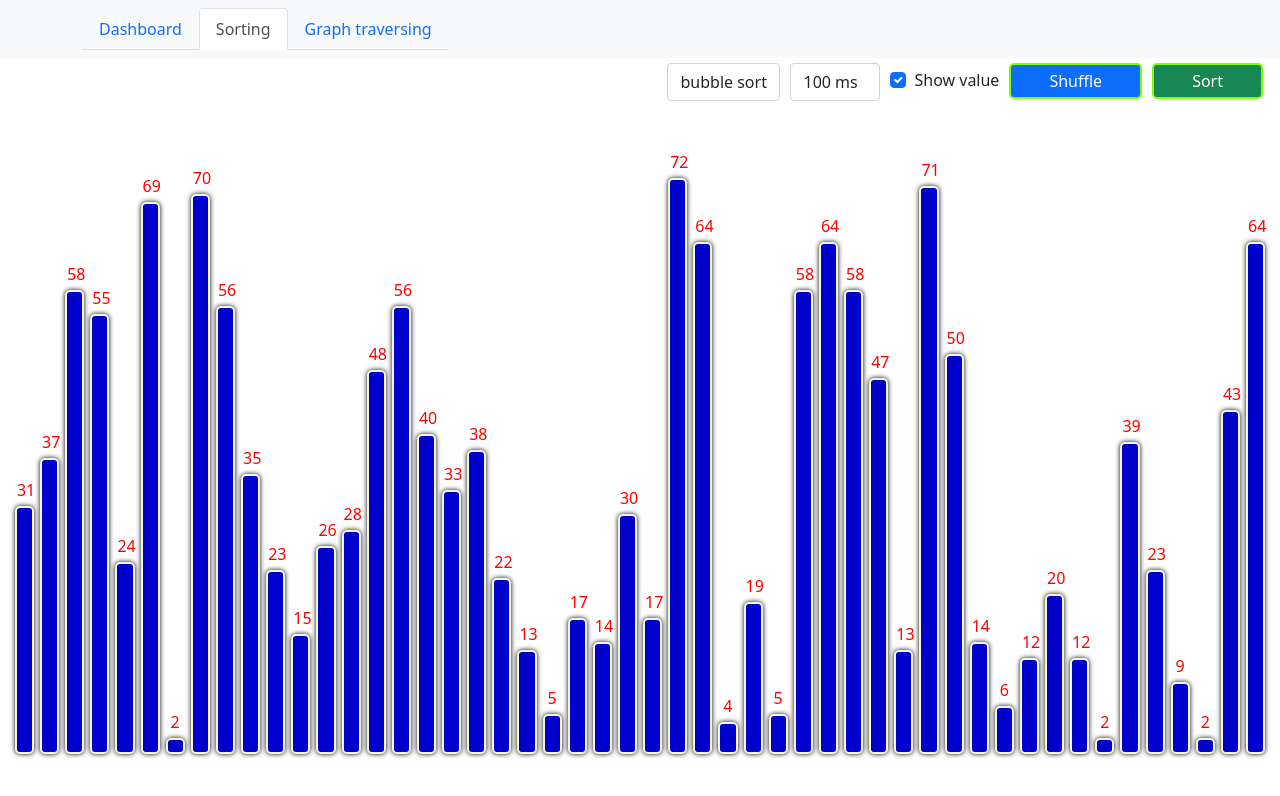
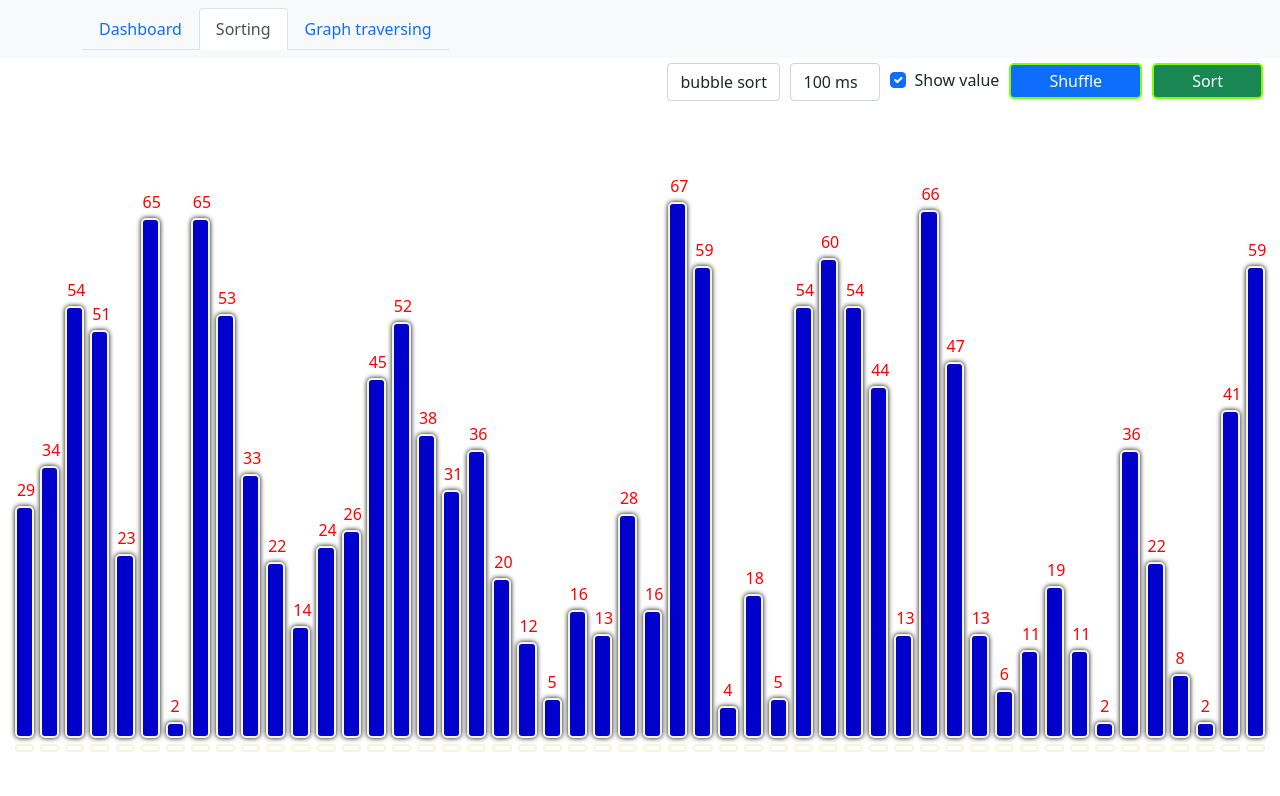
Before and after one commit to gitcseme/sort-visualizer, an Angular app: page /sort in a window 1280 px wide. Shown: the top 796 px of the page. Built offline with nearby package versions, Linux system fonts and the light colour scheme.

Commit message:
implemented working subarray indicator

```diff
--- a/src/app/display/display.component.css
+++ b/src/app/display/display.component.css
@@ -1,7 +1,7 @@
 .data-container {
   display: flex;
   align-items: flex-end;
-  height: 82vh;
+  height: 80vh;
   justify-content: center;
 }
 
@@ -45,6 +45,23 @@ span.amount {
   text-align: center;
 }
 
+/* Indicators */
+.data-indicator {
+  display: flex;
+}
+
+.data-indicator .item {
+  width: 40px;
+  height: 1vh;
+  margin: 3px;
+  border: 2px solid beige;
+  border-radius: 5px;
+}
+
+div.showIndicator {
+  background-color: aqua;
+}
+
 
 /* Top Options */
 
--- a/src/app/display/display.component.html
+++ b/src/app/display/display.component.html
@@ -48,3 +48,11 @@
     </div>
   </div>
 </div>
+<div class="row">
+  <div class="col">
+    <div class="data-indicator">
+      <div *ngFor="let i of indicators" class="item" [ngClass]="{ showIndicator: i }">
+      </div>
+    </div>
+  </div>
+</div>
--- a/src/app/display/display.component.ts
+++ b/src/app/display/display.component.ts
@@ -11,6 +11,8 @@ export class DisplayComponent implements OnInit, AfterViewInit {
   container: HTMLCollection | undefined;
 
   data: number[] = [];
+  arrayLength: number = 50;
+  indicators: boolean[] = [];
   showValue: boolean = true;
   operationDelay: number = 100;
   algorithms: string[] = ['bubble sort', 'merge sort'];
@@ -24,11 +26,17 @@ export class DisplayComponent implements OnInit, AfterViewInit {
 
   ngOnInit(): void {
     this.randomizeData();
+    this.indicators = new Array(this.arrayLength).fill(false);
   }
 
   async applySort() {
     this.sortAlgoService.metadataChnaged.subscribe((mdata: MetaData) => {
       this.changeColor(mdata.index1, mdata.index2, mdata.action);
+    });
+
+    this.sortAlgoService.workingSubArray.subscribe((subArray: {left: number, right: number}) => {
+      this.indicators = new Array(this.arrayLength).fill(false);
+      this.indicators.fill(true, subArray.left, subArray.right+1);
     });
 
     if (this.selectedAlgorithm == 'bubble sort') {
@@ -59,8 +67,8 @@ export class DisplayComponent implements OnInit, AfterViewInit {
 
   randomizeData(): void {
     this.data = [];
-    for (let i = 0; i < 50; ++i) {
-      let num = this.getRandomInt(1, 75);
+    for (let i = 0; i < this.arrayLength; ++i) {
+      let num = this.getRandomInt(1, 70);
       this.data.push(num);
     }
   }
--- a/src/app/sort-algo.service.ts
+++ b/src/app/sort-algo.service.ts
@@ -5,6 +5,7 @@ import { EventEmitter, Injectable, Output } from '@angular/core';
 })
 export class SortAlgoService {
   @Output() metadataChnaged = new EventEmitter<MetaData>();
+  @Output() workingSubArray = new EventEmitter<{left:number, right: number}>();
   operationDelay: number = 100;
 
   constructor() { }
@@ -39,6 +40,8 @@ export class SortAlgoService {
   }
 
   private async merge(data: number[], i: number, mid: number, j: number) {
+    this.workingSubArray.emit({left: i, right: j});
+
     let n1: number = mid - i + 1;
     let n2: number = j - mid;
 
```
